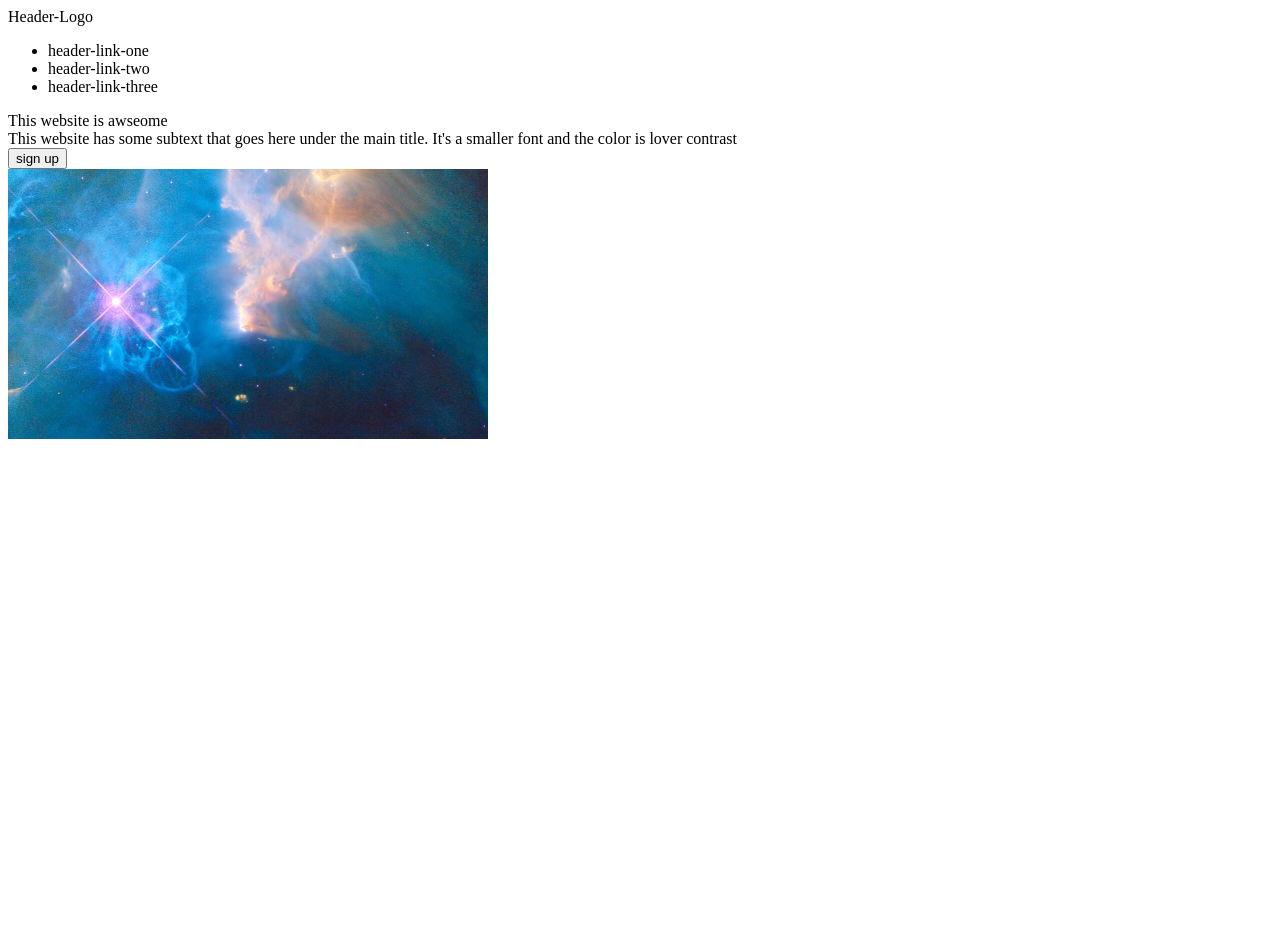
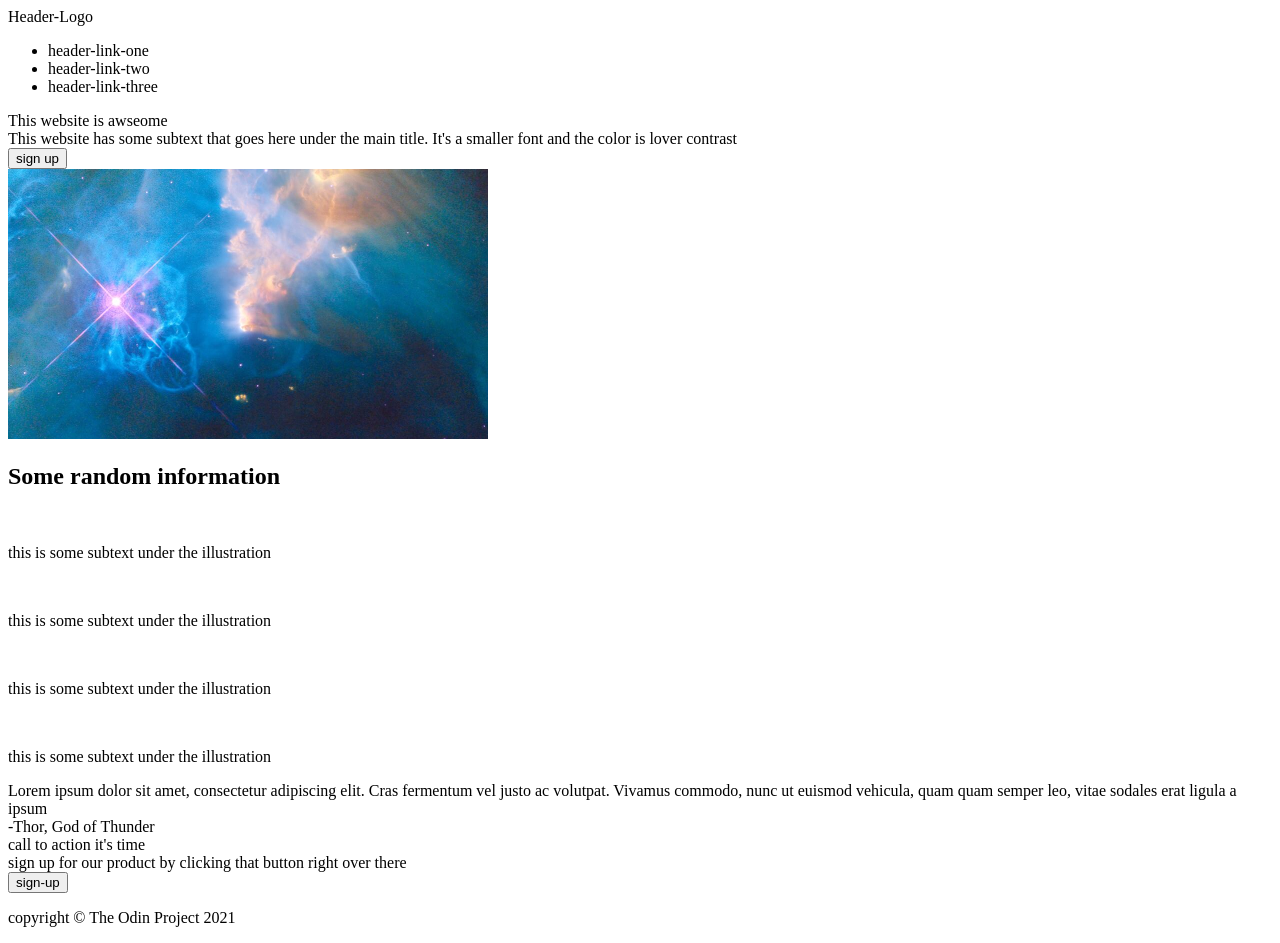
Before and after one commit to rootshadow19/Landing-Page, a plain HTML site: page index.html in a window 1280 px wide. Before the commit the page ends 800 px from the top, so only its background shows below. Drawn offline with Linux system fonts and the light colour scheme.

Commit message:
Complete basic HTML structure for the project

```diff
--- a/index.html
+++ b/index.html
@@ -28,5 +28,60 @@
         <img src="images/uzay.png" alt="top-right-image">
     </div>
     </div>
+
+    <div><h2>Some random information</h2></div>
+    <div class="card">
+
+       <div class="card-item">
+        <img src="" alt="">
+        <p>this is some subtext under the illustration</p>
+       </div>
+
+       <div class="card-item">
+        <img src="" alt="">
+        <p>this is some subtext under the illustration</p>
+       </div>
+
+       <div class="card-item">
+        <img src="" alt="">
+        <p>this is some subtext under the illustration</p>
+       </div>
+
+       <div class="card-item">
+        <img src="" alt="">
+        <p>this is some subtext under the illustration</p>
+       </div>
+
+
+    </div>
+
+    <div class="grey-area">
+        <div>Lorem ipsum dolor sit amet, consectetur adipiscing elit. Cras fermentum vel justo ac volutpat.
+            Vivamus commodo, nunc ut euismod vehicula, quam quam semper leo, vitae sodales erat ligula a ipsum
+        </div>
+        <div>-Thor, God of Thunder</div>
+
+    </div>
+
+
+    <div class="sign-up-area">
+        <div>call to action it's time</div>
+        <div>sign up for our product by clicking that button right over there</div>
+        <div><button>sign-up</button></div>
+    </div>
+
+    <div class="footer">
+    <footer>
+        <p>copyright &copy; The Odin Project 2021</p>
+    </footer>
+    </div>
+
+
+
+
+
+
+
+
 </body>
 </html>
```
